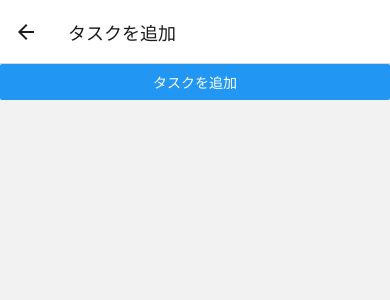
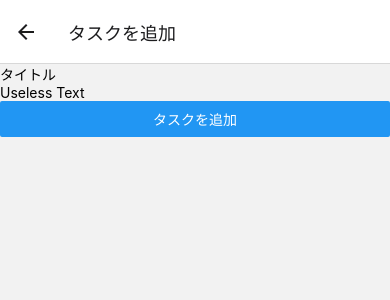
Before and after one commit to TeraiKazuma/TaskManager, a React Native app: screen /AddTask in a window 390 px wide. Shown: the top 300 px of the page. Built offline with nearby package versions, Linux system fonts and the light colour scheme.

Commit message:
add expo

```diff
--- a/App.tsx
+++ b/App.tsx
@@ -21,7 +21,6 @@ const App = () => {
         <Stack.Screen name="AddTask" component={AddTask} options={{ title: 'タスクを追加' }} />
         <Stack.Screen name="ListTask" component={ListTask} options={{ title: 'タスク一覧' }} />
         <Stack.Screen name="Setting" component={Setting} options={{ title: '設定' }} />
-
       </Stack.Navigator>
     </NavigationContainer>
   );
--- a/src/AddTask.tsx
+++ b/src/AddTask.tsx
@@ -1,7 +1,15 @@
-import { View, Text, StyleSheet, Button } from 'react-native';
+import React from 'react';
+import { View, Text, StyleSheet, Button, TextInput } from 'react-native';
 const AddTask = ({navigation} :any)=>{
+    const [text, onChangeText] = React.useState('Useless Text');
     return(
         <View>
+            <Text>タイトル</Text>
+            <TextInput
+                value={text}
+                onChangeText={onChangeText}
+                placeholder='タイトル'
+                keyboardType="numeric"/>
             <Button title="タスクを追加" onPress={() => navigation.navigate('ListTask')}></Button>
         </View>
     )
```
Also changed, not shown: 1 other file (tests, documents, lock files or other folders).
